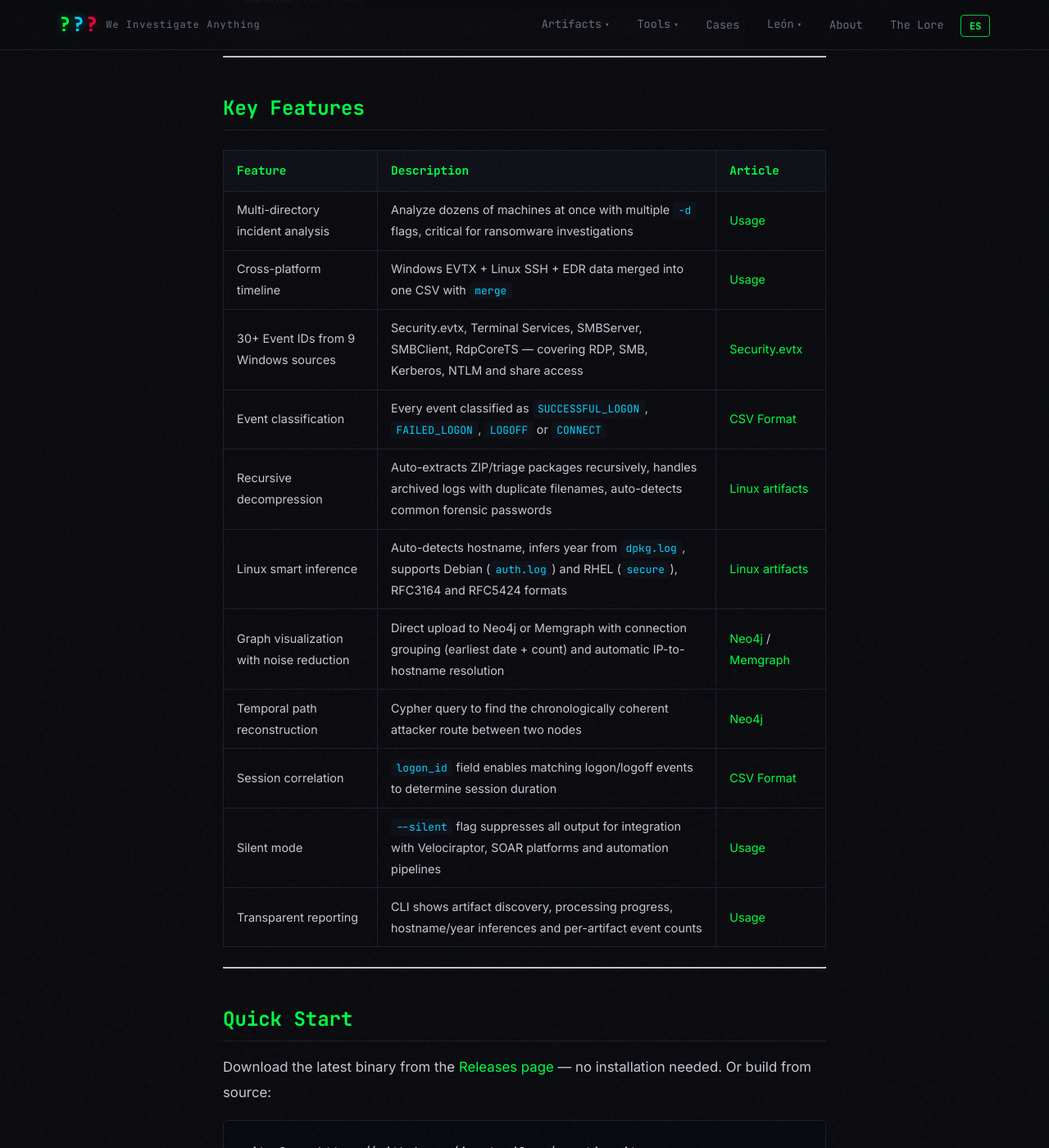
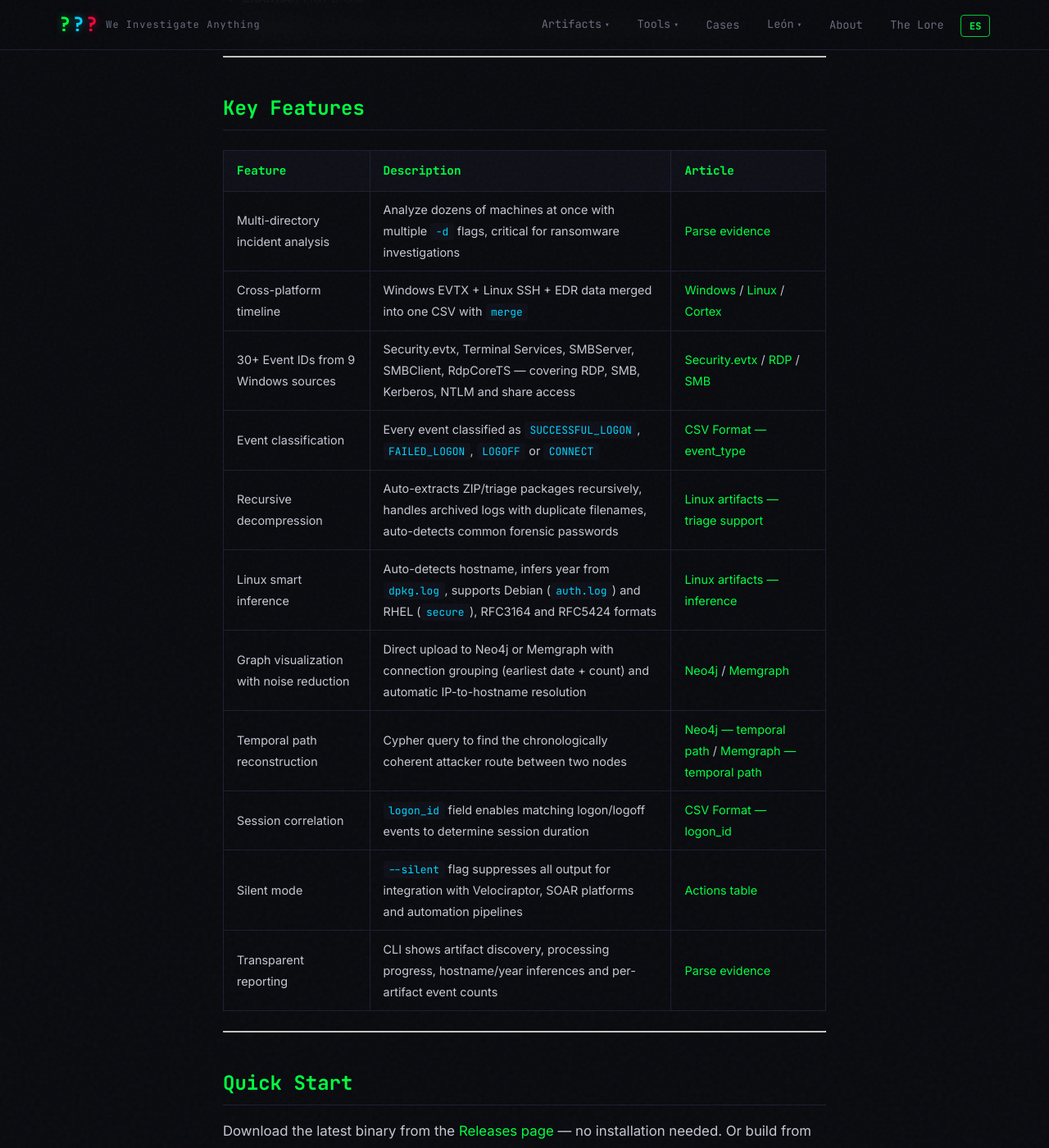
Before and after one commit to jupyterj0nes/jupyterj0nes.github.io, a Jekyll site: the page built from _posts/en/2026-04-06-masstin-lateral-movement-rust.md, in a window 1280 px wide and 1400 px high, scrolled down 1421 px. Shown: the whole window at 82% size. Built offline with Jekyll 4.4.1, drawn with Linux system fonts in a browser that asks for light colours; comment, search, counter and statistics services are not loaded.

Commit message:
Fix feature table: specific article links instead of generic Usage references (EN/ES)

```diff
--- a/_posts/en/2026-04-06-masstin-lateral-movement-rust.md
+++ b/_posts/en/2026-04-06-masstin-lateral-movement-rust.md
@@ -28,17 +28,17 @@ Masstin parses **all** these sources and merges them into a **single chronologic
 
 | Feature | Description | Article |
 |---------|-------------|---------|
-| Multi-directory incident analysis | Analyze dozens of machines at once with multiple `-d` flags, critical for ransomware investigations | [Usage](#quick-start) |
-| Cross-platform timeline | Windows EVTX + Linux SSH + EDR data merged into one CSV with `merge` | [Usage](#quick-start) |
-| 30+ Event IDs from 9 Windows sources | Security.evtx, Terminal Services, SMBServer, SMBClient, RdpCoreTS — covering RDP, SMB, Kerberos, NTLM and share access | [Security.evtx](/en/artifacts/security-evtx-lateral-movement/) |
-| Event classification | Every event classified as `SUCCESSFUL_LOGON`, `FAILED_LOGON`, `LOGOFF` or `CONNECT` | [CSV Format](/en/tools/masstin-csv-format/) |
-| Recursive decompression | Auto-extracts ZIP/triage packages recursively, handles archived logs with duplicate filenames, auto-detects common forensic passwords | [Linux artifacts](/en/artifacts/linux-forensic-artifacts/) |
-| Linux smart inference | Auto-detects hostname, infers year from `dpkg.log`, supports Debian (`auth.log`) and RHEL (`secure`), RFC3164 and RFC5424 formats | [Linux artifacts](/en/artifacts/linux-forensic-artifacts/) |
+| Multi-directory incident analysis | Analyze dozens of machines at once with multiple `-d` flags, critical for ransomware investigations | [Parse evidence](#parse-evidence) |
+| Cross-platform timeline | Windows EVTX + Linux SSH + EDR data merged into one CSV with `merge` | [Windows](/en/artifacts/security-evtx-lateral-movement/) / [Linux](/en/artifacts/linux-forensic-artifacts/) / [Cortex](/en/artifacts/cortex-xdr-artifacts/) |
+| 30+ Event IDs from 9 Windows sources | Security.evtx, Terminal Services, SMBServer, SMBClient, RdpCoreTS — covering RDP, SMB, Kerberos, NTLM and share access | [Security.evtx](/en/artifacts/security-evtx-lateral-movement/) / [RDP](/en/artifacts/terminal-services-evtx/) / [SMB](/en/artifacts/smb-evtx-events/) |
+| Event classification | Every event classified as `SUCCESSFUL_LOGON`, `FAILED_LOGON`, `LOGOFF` or `CONNECT` | [CSV Format — event_type](/en/tools/masstin-csv-format/) |
+| Recursive decompression | Auto-extracts ZIP/triage packages recursively, handles archived logs with duplicate filenames, auto-detects common forensic passwords | [Linux artifacts — triage support](/en/artifacts/linux-forensic-artifacts/) |
+| Linux smart inference | Auto-detects hostname, infers year from `dpkg.log`, supports Debian (`auth.log`) and RHEL (`secure`), RFC3164 and RFC5424 formats | [Linux artifacts — inference](/en/artifacts/linux-forensic-artifacts/) |
 | Graph visualization with noise reduction | Direct upload to Neo4j or Memgraph with connection grouping (earliest date + count) and automatic IP-to-hostname resolution | [Neo4j](/en/tools/neo4j-cypher-visualization/) / [Memgraph](/en/tools/memgraph-visualization/) |
-| Temporal path reconstruction | Cypher query to find the chronologically coherent attacker route between two nodes | [Neo4j](/en/tools/neo4j-cypher-visualization/) |
-| Session correlation | `logon_id` field enables matching logon/logoff events to determine session duration | [CSV Format](/en/tools/masstin-csv-format/) |
-| Silent mode | `--silent` flag suppresses all output for integration with Velociraptor, SOAR platforms and automation pipelines | [Usage](#quick-start) |
-| Transparent reporting | CLI shows artifact discovery, processing progress, hostname/year inferences and per-artifact event counts | [Usage](#quick-start) |
+| Temporal path reconstruction | Cypher query to find the chronologically coherent attacker route between two nodes | [Neo4j — temporal path](/en/tools/neo4j-cypher-visualization/) / [Memgraph — temporal path](/en/tools/memgraph-visualization/) |
+| Session correlation | `logon_id` field enables matching logon/logoff events to determine session duration | [CSV Format — logon_id](/en/tools/masstin-csv-format/) |
+| Silent mode | `--silent` flag suppresses all output for integration with Velociraptor, SOAR platforms and automation pipelines | [Actions table](#available-actions) |
+| Transparent reporting | CLI shows artifact discovery, processing progress, hostname/year inferences and per-artifact event counts | [Parse evidence](#parse-evidence) |
 
 ---
 
```
Also changed, not shown: _posts/es/2026-04-06-masstin-lateral-movement-rust.md (+10 -10 lines).
